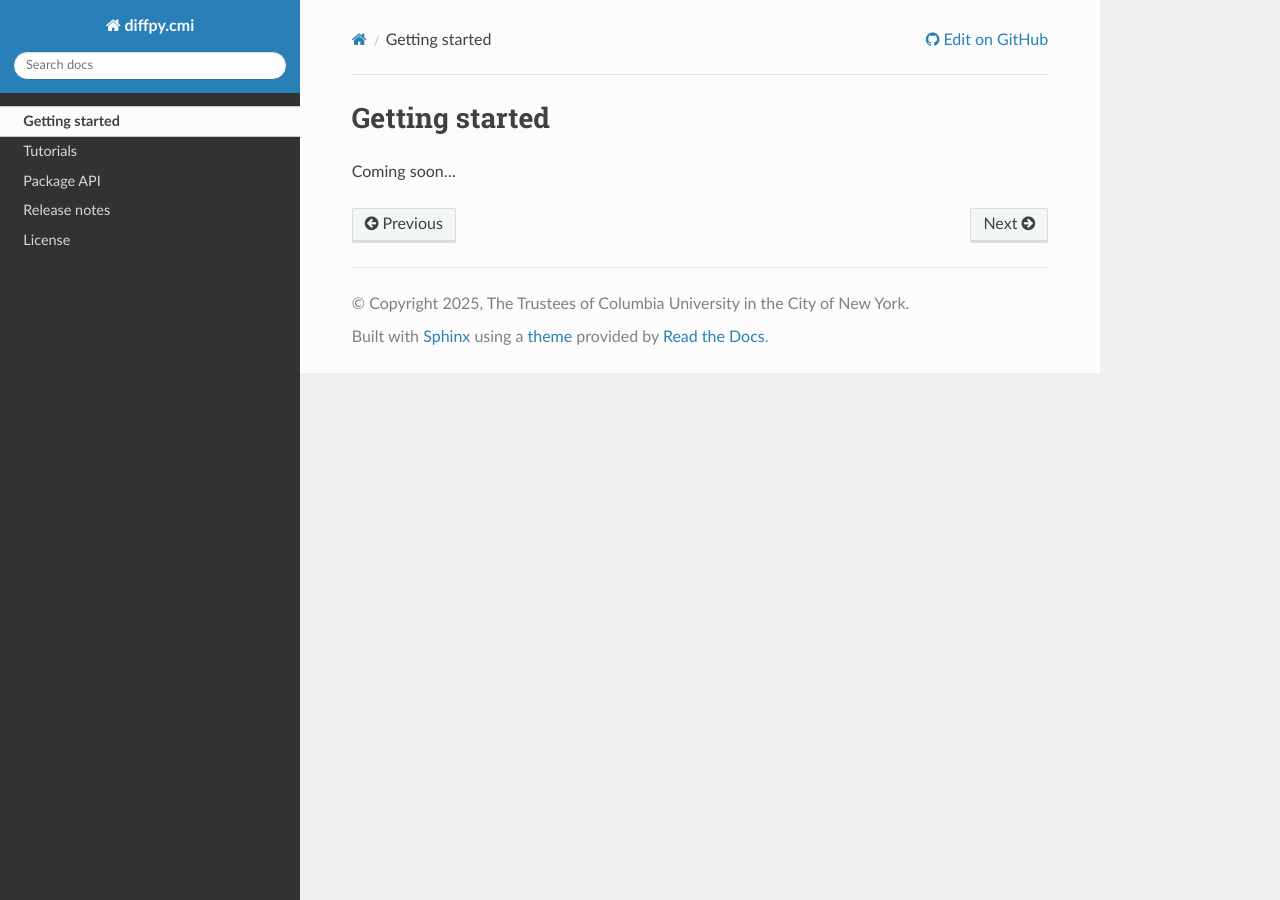
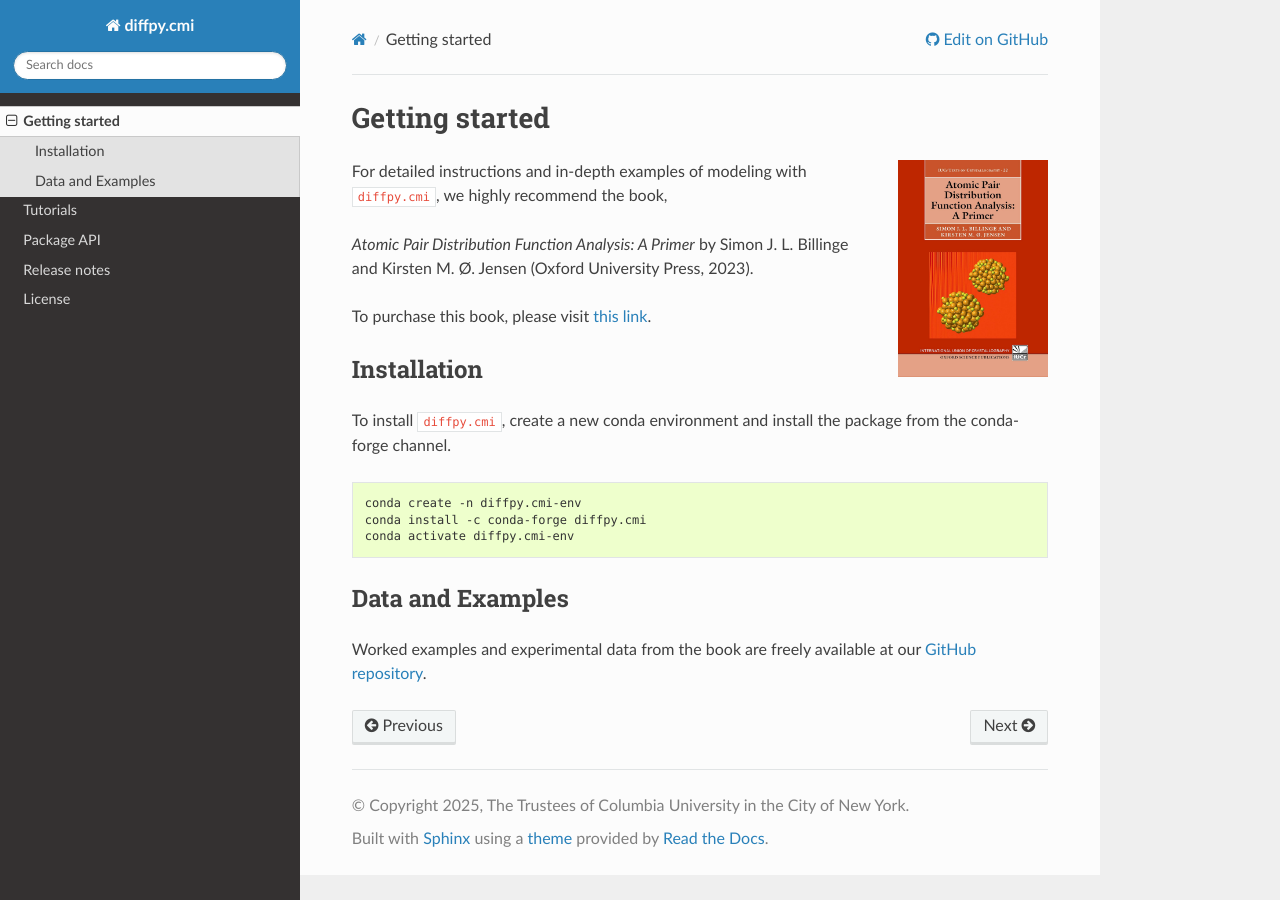
Before and after one commit to diffpy/diffpy.cmi, a Sphinx documentation site: the page built from doc/source/getting-started.rst, in a window 1280 px wide. Built offline with Sphinx 7.4.7 and the Read the Docs theme 3.1.0, drawn with Linux system fonts in a browser that asks for light colours.

Commit message:
docs: update getting started page with link to book and installation instructions

```diff
--- a/doc/source/getting-started.rst
+++ b/doc/source/getting-started.rst
@@ -8,4 +8,31 @@
 Getting started
 ================
 
-Coming soon...
+.. image:: ./img/pdfprimer.png
+    :alt: codecov-in-pr-comment
+    :width: 150px
+    :align: right
+
+For detailed instructions and in-depth examples of modeling with ``diffpy.cmi``, we highly recommend the book,
+
+*Atomic Pair Distribution Function Analysis: A Primer* by Simon J. L. Billinge and Kirsten M. Ø. Jensen (Oxford University Press, 2023).
+
+To purchase this book, please visit `this link <https://www.amazon.com/Atomic-Pair-Distribution-Function-Analysis/dp/0198885806>`_.
+
+Installation
+------------
+
+To install ``diffpy.cmi``, create a new conda environment and install the package from the conda-forge channel.
+
+.. code-block:: console
+
+    conda create -n diffpy.cmi-env
+    conda install -c conda-forge diffpy.cmi
+    conda activate diffpy.cmi-env
+
+
+Data and Examples
+-----------------
+
+Worked examples and experimental data from the book are freely available at our
+`GitHub repository <https://github.com/Billingegroup/pdfttp_data>`_.
```
